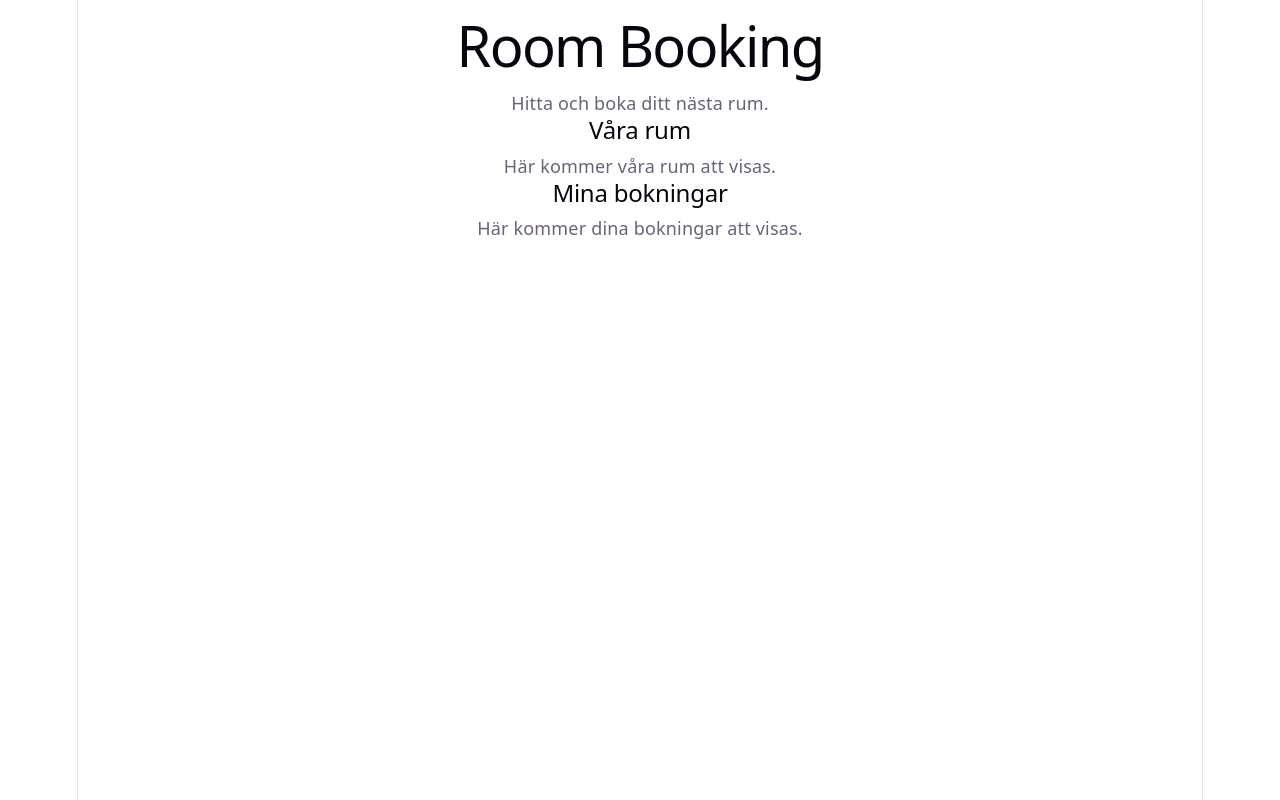
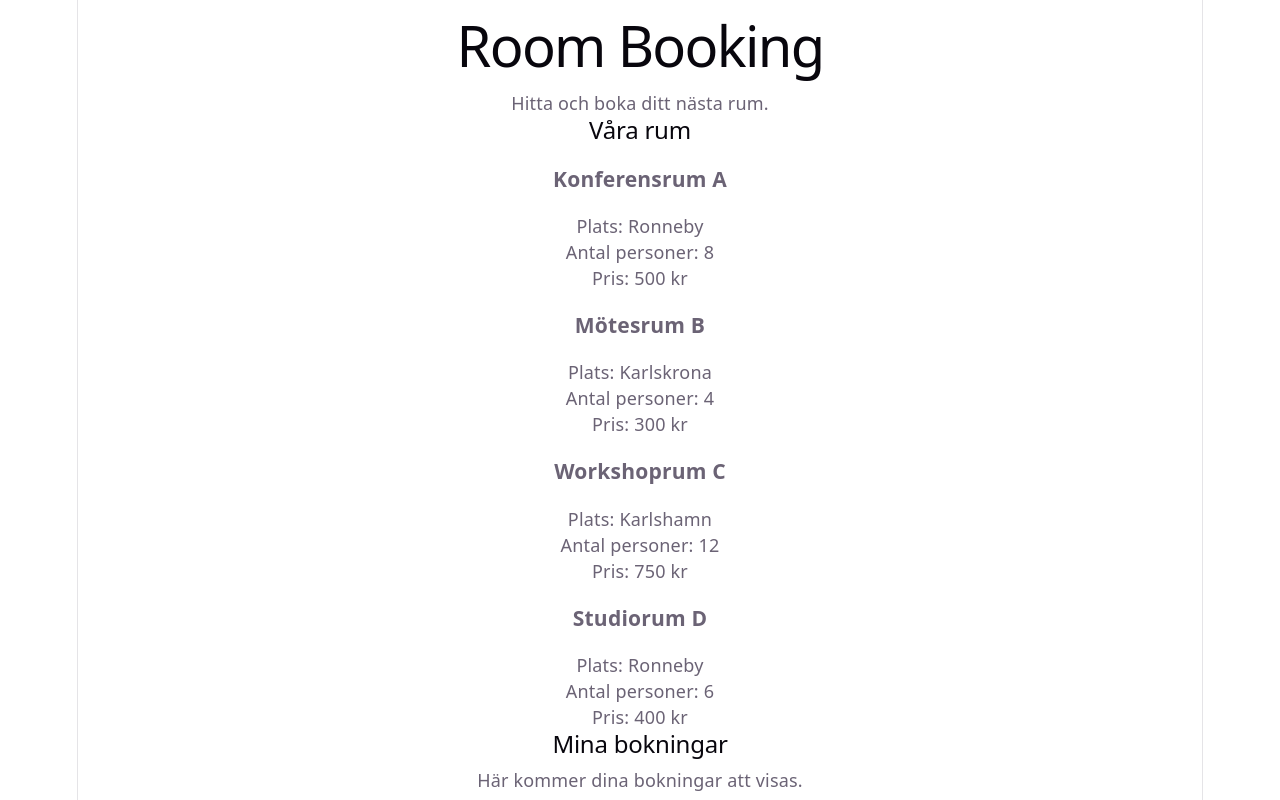
Before and after one commit to teddylindstrom/Room-booking-app, a React (Vite) app in the folder typescript-project/: page / in a window 1280 px wide. Built offline with nearby package versions, Linux system fonts and the light colour scheme.

Commit message:
Created some boiler plate for rooms

```diff
--- a/typescript-project/src/App.tsx
+++ b/typescript-project/src/App.tsx
@@ -1,3 +1,36 @@
+import type { Room } from "./types/room";
+
+const rooms: Room[] = [
+  {
+    id: "room-1",
+    name: "Konferensrum A",
+    location: "Ronneby",
+    capacity: 8,
+    price: 500,
+  },
+  {
+    id: "room-2",
+    name: "Mötesrum B",
+    location: "Karlskrona",
+    capacity: 4,
+    price: 300,
+  },
+  {
+    id: "room-3",
+    name: "Workshoprum C",
+    location: "Karlshamn",
+    capacity: 12,
+    price: 750,
+  },
+    {
+    id: "room-4",
+    name: "Studiorum D",
+    location: "Ronneby",
+    capacity: 6,
+    price: 400,
+  },
+];
+
 
 function App() {
   return (
@@ -9,7 +42,16 @@ function App() {
 
       <section>
         <h2>Våra rum</h2>
-        <p>Här kommer våra rum att visas.</p>
+
+        {rooms.map((room) => (
+          <article key={room.id}>
+            <h3>{room.name}</h3>
+
+            <p>Plats: {room.location}</p>
+            <p>Antal personer: {room.capacity}</p>
+            <p>Pris: {room.price} kr</p>
+          </article>
+        ))}
       </section>
 
       <section>
```
